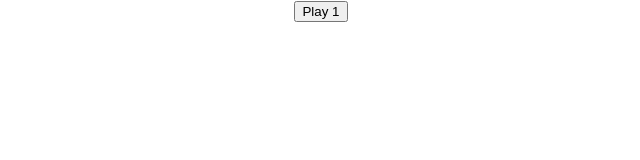
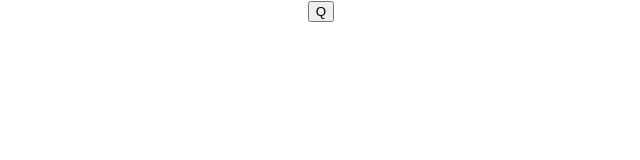
Before and after one commit to DiegoGorgazzi/drum-machine, a React (Create React App) app: page / in a window 1280 px wide. Shown: the top 160 px of the page, without its empty margins (319-959 px from the left). Built offline with nearby package versions, Linux system fonts and the light colour scheme.

Commit message:
Add divs per specs

```diff
--- a/src/components/DrumMachine.js
+++ b/src/components/DrumMachine.js
@@ -6,16 +6,22 @@ const drumMachine = (props) => {
     return (
         <div id="drum-machine">
           <div id="display">
-            <audio
-              id="audio"
-              src="https://freesound.org/data/previews/203/203567_3660887-lq.mp3"
-            ></audio>
-            <button
-              onClick= {props.clickIt}
-              value = "https://freesound.org/data/previews/203/203567_3660887-lq.mp3"
-              >
-                Play 1
-            </button>
+
+            <div className="drum-pad"
+              id="Crash Cymbal">
+              <button
+                onClick= {props.clickIt}
+                value = "https://freesound.org/data/previews/203/203567_3660887-lq.mp3"
+                >
+                  Q
+                  <audio
+                    className="clip"
+                    id="Q"
+                    src="https://freesound.org/data/previews/203/203567_3660887-lq.mp3"
+                    >
+                  </audio>
+              </button>
+            </div>
 
           </div>
         </div>
```
